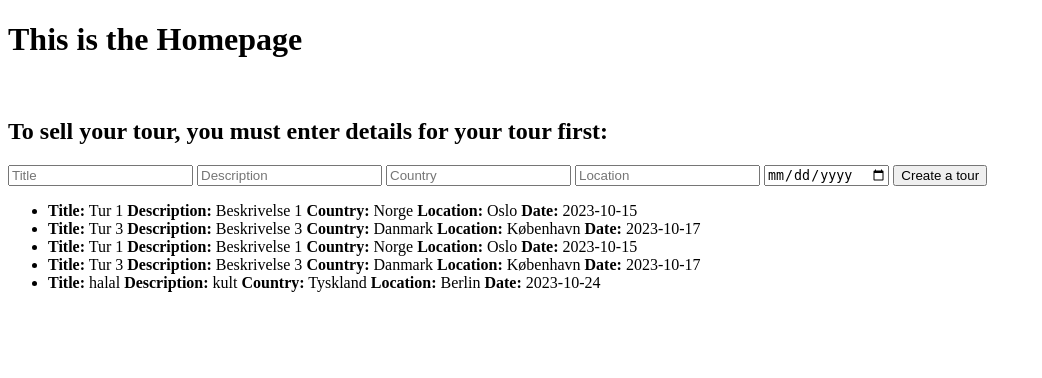
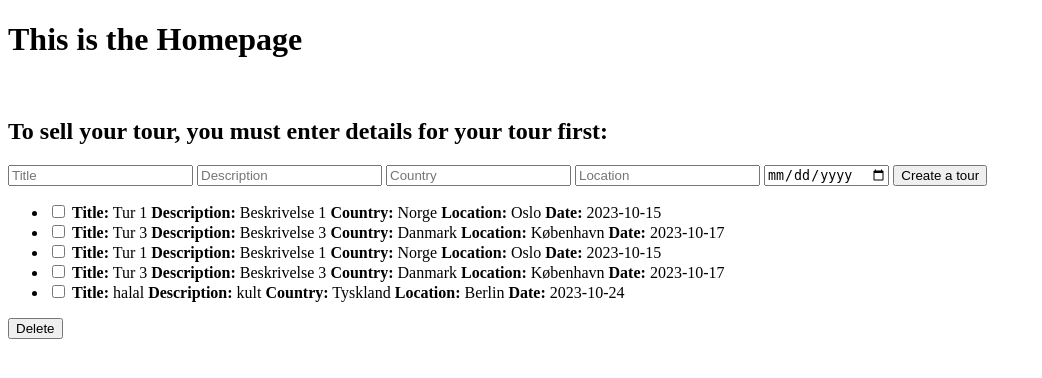
Before and after one commit to mapclean9r/Software, a Flask app: page /homepage in a window 1280 px wide. Shown: the top 378 px of the page, without its empty margins (0-1042 px from the left). Run offline with Flask 3, Linux system fonts and the light colour scheme; data comes from the database, SQL or seed files in the repository; both versions use the stored data as it was after the commit.

Commit message:
kan nå slette en eller flere turer

```diff
--- a/src/app.py
+++ b/src/app.py
@@ -6,8 +6,6 @@ application = Flask(__name__, template_folder='frontend/templates')
 
 
 # våre paths:
-
-
 @application.route('/')
 def index():
 
@@ -50,8 +48,18 @@ def create_a_tour():
     return redirect(url_for('homepage'))
 
 
-@application.route('/delete_a_tour', methods=['POST'])
-def delete_a_tour():
+@application.route('/checkbox_tour_delete', methods=['POST'])
+def checkbox_tour_delete():
+    if request.method == 'POST':
+        selected = request.form.getlist('checkbox_row')
+
+        database = sqlite3.connect('backend/database/database.db')
+        cursor = database.cursor()
+
+        for ID in selected:
+            cursor.execute('DELETE FROM Tour WHERE ID = ?', (ID,))
+        database.commit()
+        database.close()
     return redirect(url_for('homepage'))
 
 
--- a/src/frontend/templates/homepage.html
+++ b/src/frontend/templates/homepage.html
@@ -12,6 +12,7 @@
 
     <h2>To sell your tour, you must enter details for your tour first:</h2>
     <form action="/create_a_tour" , method="POST">
+
         <input type="text" , name="Title" , placeholder="Title">
         <input type="text" , name="Description" , placeholder="Description">
         <input type="text" , name="Country" , placeholder="Country">
@@ -20,9 +21,11 @@
         <button type="submit">Create a tour</button>
     </form>
 
+    <form action="/checkbox_tour_delete" method="POST">
         <ul>
             {% for tour in list_of_tours%}
             <li>
+                <input type="checkbox" name="checkbox_row" value="{{ tour[0] }}">
                 <strong>Title:</strong> {{ tour[1] }}
                 <strong>Description:</strong> {{ tour[2] }}
                 <strong>Country:</strong> {{ tour[3] }}
@@ -31,6 +34,8 @@
             </li>
             {% endfor %}
         </ul>
+        <button type="submit">Delete</button>
+    </form>
 </body>
 
 </html>
```
Also changed, not shown: src/backend/database/database.db. Lines whose indentation alone changed are shown as unchanged.
